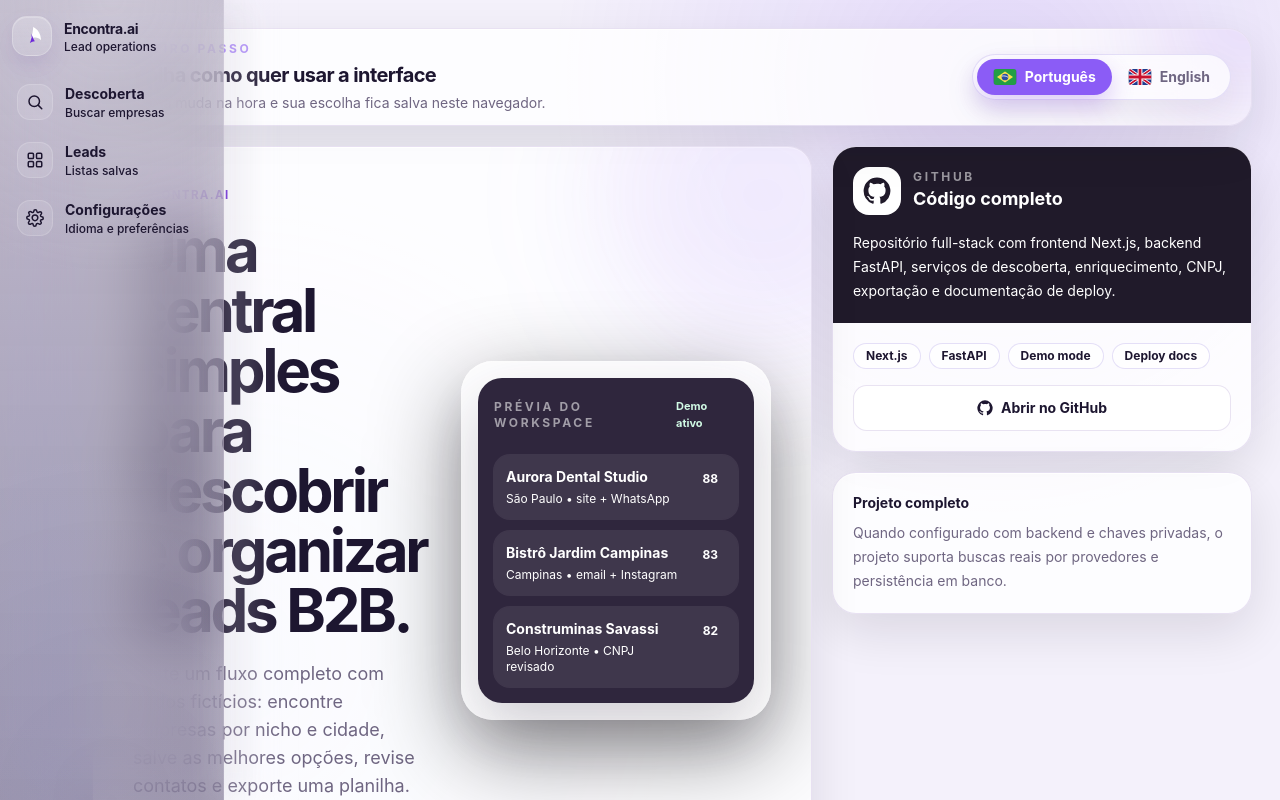
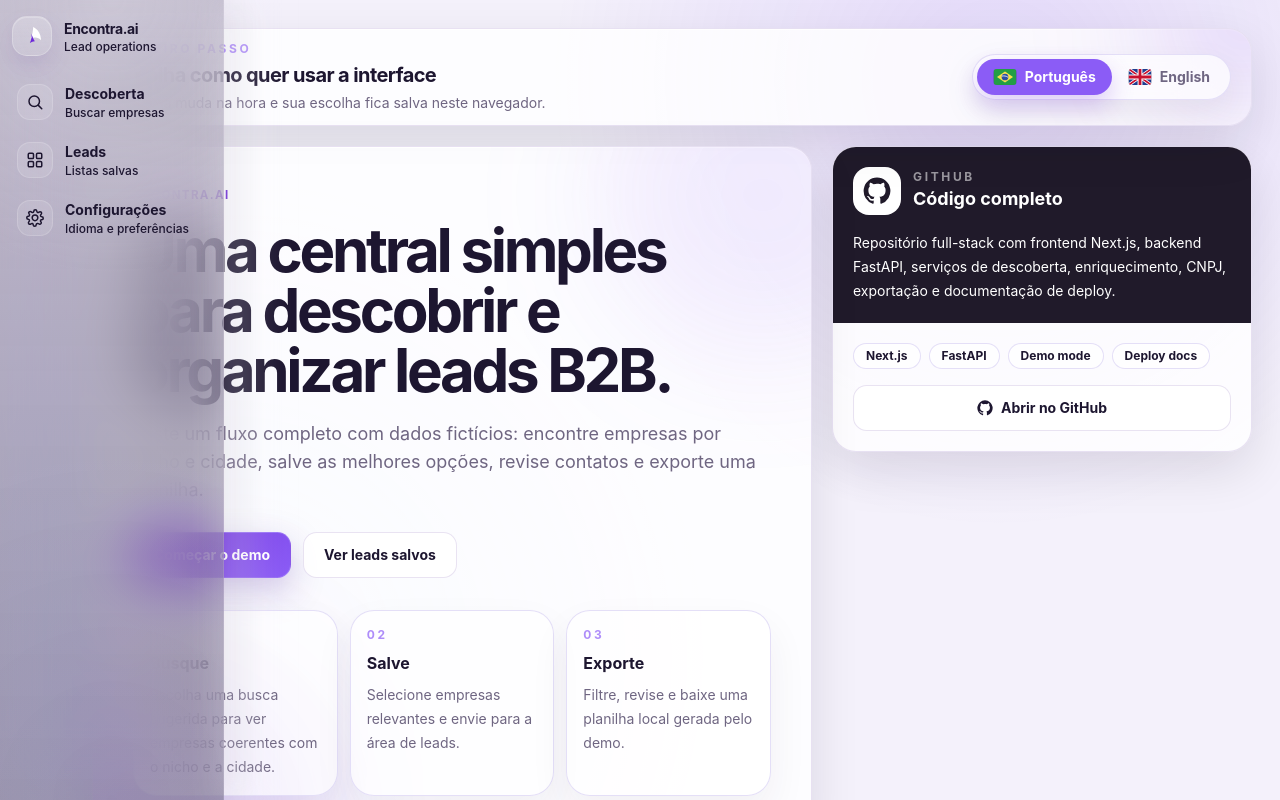
Before and after one commit to HanuBehr/encontraaiapp, a Next.js app in the folder web/: page / in a window 1280 px wide. Shown: the top 800 px of the page. Built offline with nearby package versions, Linux system fonts and the light colour scheme.

Commit message:
Simplify demo homepage content

```diff
--- a/web/components/home/DemoHome.tsx
+++ b/web/components/home/DemoHome.tsx
@@ -3,7 +3,6 @@
 import Link from "next/link";
 
 import { useI18n } from "@/lib/i18n/client";
-import { isDemoMode } from "@/lib/demo/mode";
 import { LOCALES, type Locale } from "@/lib/i18n/translations";
 
 function FlagIcon({ locale }: { locale: Locale }) {
@@ -39,7 +38,6 @@
 
 export function DemoHome() {
   const { locale, setLocale } = useI18n();
-  const demoMode = isDemoMode();
   const copy = homeCopy[locale];
 
   return (
@@ -84,7 +82,7 @@
           <div className="pointer-events-none absolute -right-28 -top-28 h-80 w-80 rounded-full bg-brand-orchid/10 blur-3xl" />
           <div className="pointer-events-none absolute bottom-[-140px] left-[-90px] h-80 w-80 rounded-full bg-brand-olive/20 blur-3xl" />
 
-          <div className="relative grid gap-8 lg:grid-cols-[minmax(0,1fr)_310px] lg:items-center">
+          <div className="relative max-w-3xl">
             <div>
               <p className="ea-kicker">Encontra.ai</p>
               <h2 className="mt-4 max-w-3xl text-4xl font-bold tracking-[-0.055em] text-brand-graphite sm:text-5xl lg:text-6xl">
@@ -101,28 +99,6 @@
                 <Link href="/leads" className="ea-button-secondary inline-flex items-center justify-center px-5 py-3 text-sm font-bold">
                   {copy.secondaryAction}
                 </Link>
-              </div>
-            </div>
-
-            <div className="rounded-[2rem] border border-white/70 bg-white/65 p-4 shadow-panel backdrop-blur-xl">
-              <div className="rounded-[1.5rem] bg-[#2F263D] p-4 text-white shadow-[0_24px_60px_rgba(47,38,61,0.22)]">
-                <div className="flex items-center justify-between">
-                  <p className="text-xs font-bold uppercase tracking-[0.22em] text-white/55">{copy.previewLabel}</p>
-                  <span className="rounded-full bg-emerald-300/18 px-2 py-1 text-[11px] font-bold text-emerald-100">{copy.previewStatus}</span>
-                </div>
-                <div className="mt-5 space-y-3">
-                  {copy.previewRows.map((row) => (
-                    <div key={row.name} className="rounded-2xl bg-white/[0.08] p-3 ring-1 ring-white/[0.08]">
-                      <div className="flex items-start justify-between gap-3">
-                        <div>
-                          <p className="text-sm font-bold">{row.name}</p>
-                          <p className="mt-1 text-xs text-white/58">{row.meta}</p>
-                        </div>
-                        <span className="rounded-full bg-white/12 px-2 py-1 text-xs font-bold">{row.score}</span>
-                      </div>
-                    </div>
-                  ))}
-                </div>
               </div>
             </div>
           </div>
@@ -171,13 +147,6 @@
               </a>
             </div>
           </section>
-
-          <section className="ea-card p-5">
-            <p className="text-sm font-bold text-brand-graphite">{demoMode ? copy.demoTitle : copy.fullTitle}</p>
-            <p className="mt-2 text-sm leading-6 text-brand-muted">
-              {demoMode ? copy.demoDescription : copy.fullDescription}
-            </p>
-          </section>
         </aside>
       </div>
     </div>
@@ -196,23 +165,11 @@
       "Teste um fluxo completo com dados fictícios: encontre empresas por nicho e cidade, salve as melhores opções, revise contatos e exporte uma planilha.",
     primaryAction: "Começar o demo",
     secondaryAction: "Ver leads salvos",
-    demoTitle: "Demo sem backend e sem chaves",
-    demoDescription:
-      "Esta versão roda só no navegador. As buscas são guiadas e usam empresas fictícias, então você pode explorar sem custo, segredos ou dados reais.",
-    fullTitle: "Projeto completo",
-    fullDescription: "Quando configurado com backend e chaves privadas, o projeto suporta buscas reais por provedores e persistência em banco.",
     repoTitle: "Código completo",
     repoDescription:
       "Repositório full-stack com frontend Next.js, backend FastAPI, serviços de descoberta, enriquecimento, CNPJ, exportação e documentação de deploy.",
     repoAction: "Abrir no GitHub",
     repoTags: ["Next.js", "FastAPI", "Demo mode", "Deploy docs"],
-    previewLabel: "Prévia do workspace",
-    previewStatus: "Demo ativo",
-    previewRows: [
-      { name: "Aurora Dental Studio", meta: "São Paulo • site + WhatsApp", score: "88" },
-      { name: "Bistrô Jardim Campinas", meta: "Campinas • email + Instagram", score: "83" },
-      { name: "Construminas Savassi", meta: "Belo Horizonte • CNPJ revisado", score: "82" },
-    ],
     steps: [
       { label: "01", title: "Busque", description: "Escolha uma busca sugerida para ver empresas coerentes com o nicho e a cidade." },
       { label: "02", title: "Salve", description: "Selecione empresas relevantes e envie para a área de leads." },
@@ -230,23 +187,11 @@
       "Try the complete flow with fictional data: find companies by niche and city, save the best matches, review contacts, and export a spreadsheet.",
     primaryAction: "Start demo",
     secondaryAction: "View saved leads",
-    demoTitle: "No backend or keys needed",
-    demoDescription:
-      "This version runs fully in the browser. Searches are guided and use fictional companies, so you can explore without costs, secrets, or real provider data.",
-    fullTitle: "Full project",
-    fullDescription: "When configured with backend hosting and private keys, the project supports real provider searches and database persistence.",
     repoTitle: "Full source code",
     repoDescription:
       "Full-stack repository with the Next.js frontend, FastAPI backend, discovery services, enrichment, CNPJ workflows, export pipeline, and deployment docs.",
     repoAction: "Open on GitHub",
     repoTags: ["Next.js", "FastAPI", "Demo mode", "Deploy docs"],
-    previewLabel: "Workspace preview",
-    previewStatus: "Demo active",
-    previewRows: [
-      { name: "Alfama Dental Care", meta: "Lisbon • website + email", score: "87" },
-      { name: "Rambla Table", meta: "Barcelona • reservations + Instagram", score: "84" },
-      { name: "Spree Solar Technik", meta: "Berlin • phone + email", score: "83" },
-    ],
     steps: [
       { label: "01", title: "Search", description: "Pick a suggested search to see coherent companies for the niche and city." },
       { label: "02", title: "Save", description: "Select relevant companies and move them into the leads workspace." },
```
